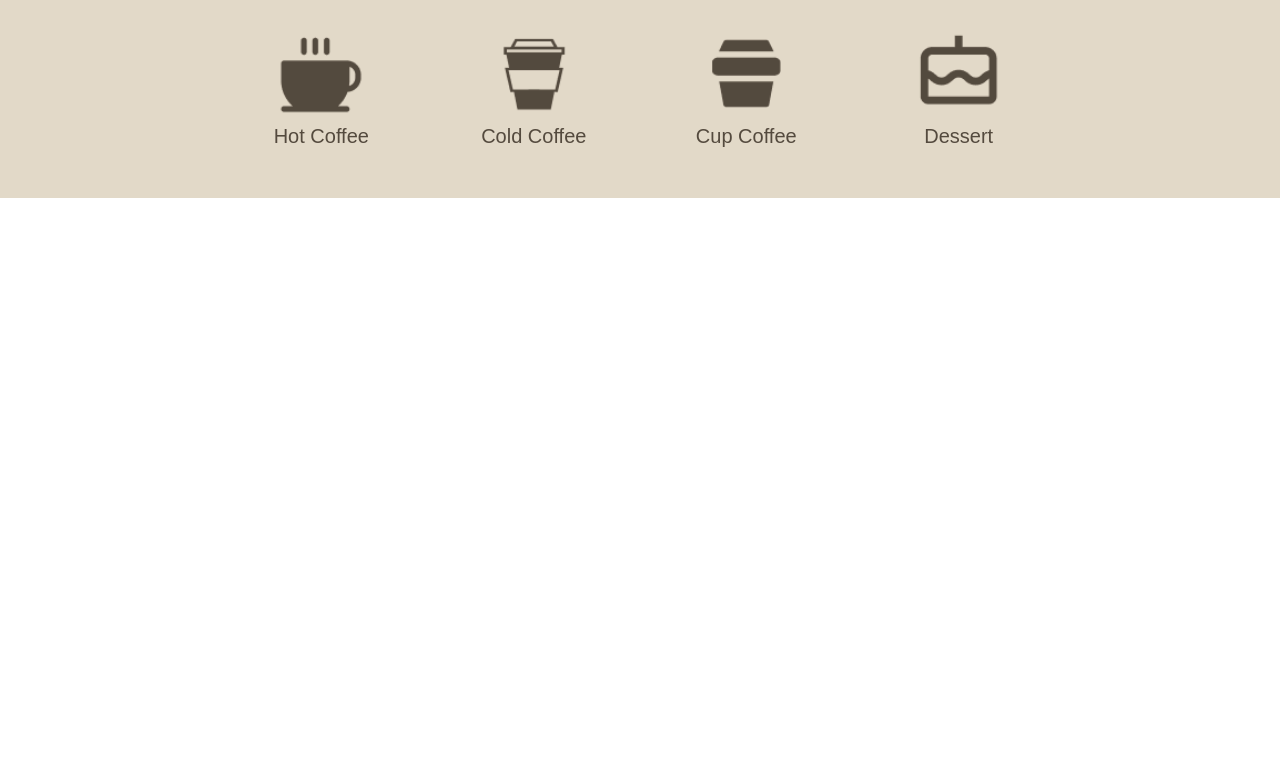
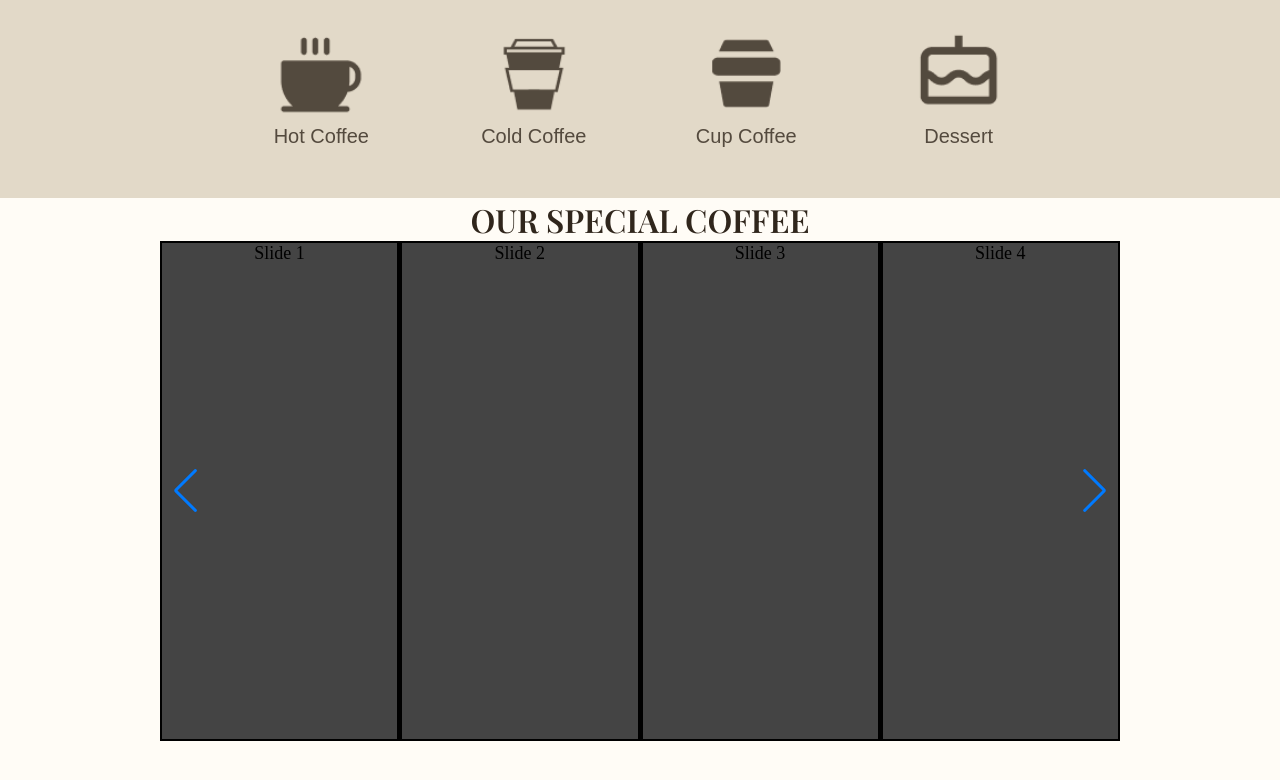
Before and after one commit to zinovevagliba/Coffe, a plain HTML site: page index.html in a window 1280 px wide. Shown: the part 822-1602 px from the top of the page. Before the commit the page ends 1020 px from the top, so only its background shows below. Drawn offline with nearby package versions, Linux system fonts and the light colour scheme; a web font is replaced by a local one.

Commit message:
ДОбавления майн

```diff
--- a/css/style.css
+++ b/css/style.css
@@ -140,3 +140,39 @@ justify-content: space-between;
     height: 92px;
 
 }
+
+.slider{
+    width: 100%;
+    height: 2000px;
+background: #fffcf6;
+}
+.slider h2{
+      text-transform: uppercase;
+         font-family: "Playfair Display", serif;
+  font-optical-sizing: auto;
+  font-weight: 600;
+  font-size: 32px;
+  font-style: normal;
+  color: #30261C;
+  text-align: center;
+
+}
+.swiper{
+    width: 75%;
+    height: 500px;
+    border: 2px solid;
+    background: #000;
+}
+.swiper-wrapper{
+    width: 50%;
+}
+
+    .swiper-slide {
+       width: 25%;
+      text-align: center;
+      font-size: 18px;
+      background: #444;
+      display: flex;
+      justify-content: center;
+      align-items: center;
+}
--- a/index.html
+++ b/index.html
@@ -8,6 +8,8 @@
     <link rel="preconnect" href="https://fonts.googleapis.com">
 <link rel="preconnect" href="https://fonts.gstatic.com" crossorigin>
 <link href="https://fonts.googleapis.com/css2?family=Playfair+Display:ital,wght@0,400..900;1,400..900&display=swap" rel="stylesheet">
+<link rel="stylesheet" href="https://cdn.jsdelivr.net/npm/swiper@11/swiper-bundle.min.css" />
+
 </head>
 <body>
     <div class="box">
@@ -65,7 +67,55 @@
             </div>
         </section>
 
+        <main>
+    <section class="slider">
+        <h2>our special coffee</h2>
+<div class="swiper">
+  <div class="swiper-wrapper">
+
+    <div class="swiper-slide">Slide 1</div>
+    <div class="swiper-slide">Slide 2</div>
+    <div class="swiper-slide">Slide 3</div>
+    <div class="swiper-slide">Slide 4</div>
+    <div class="swiper-slide">Slide 5</div>
+    <div class="swiper-slide">Slide 6</div>
+    <div class="swiper-slide">Slide 7</div>
+    <div class="swiper-slide">Slide 8</div>
+  </div>
+
+  <div class="swiper-button-prev"></div>
+  <div class="swiper-button-next"></div>
+
+</div>
+      </section>
+
+
+
+
+            </div>
+
+
+
+        </main>
+
 
     </div>
+
+   <script src="https://ajax.googleapis.com/ajax/libs/jquery/3.6.3/jquery.min.js"></script>
+
+    <script src="https://cdn.jsdelivr.net/npm/swiper@11/swiper-bundle.min.js"></script>
+
+    <script>
+      var swiper = new Swiper(".swiper", {
+        slidesPerView: 4,
+        spaceBetween: 5,
+        loop: true,
+
+        navigation: {
+          nextEl: ".swiper-button-next",
+          prevEl: ".swiper-button-prev",
+        },
+      }); // Прибрано зайву дужку
+    </script>
 </body>
 </html>
```
